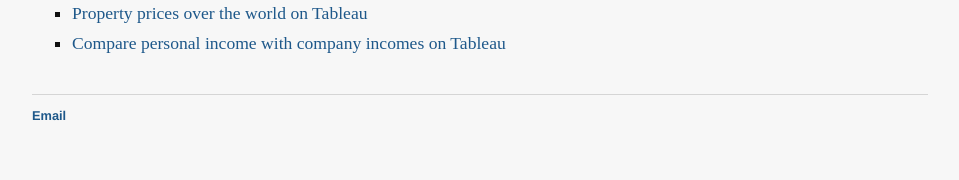
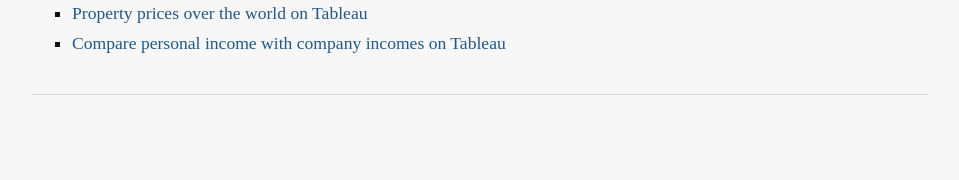
Before and after one commit to h2kh/h2kh.github.io, a Jekyll site: the page built from index.html, in a window 1280 px wide. Shown: the part 826-1006 px from the top of the page, without its empty margins (160-1119 px from the left). Built offline with Jekyll 4.4.1, drawn with Linux system fonts in a browser that asks for light colours; after the commit the page ends 981 px from its top, so only the background shows below that.

Commit message:
Update default.html

```diff
--- a/_layouts/default.html
+++ b/_layouts/default.html
@@ -24,7 +24,7 @@
 			</div><!-- /.container -->
 			<footer>
 	    		<ul>
-	        		<li><a href="mailto:haiderhkhan.93@gmail.com">Email</a></li>
+	        		<!--<li><a href="mailto:haiderhkhan.93@gmail.com">Email</a></li>-->
 	        		<!--<li><a href="https://github.com/hankquinlan">github.com/hankquinlan</a></li>-->
 				</ul>
 			</footer>
```
